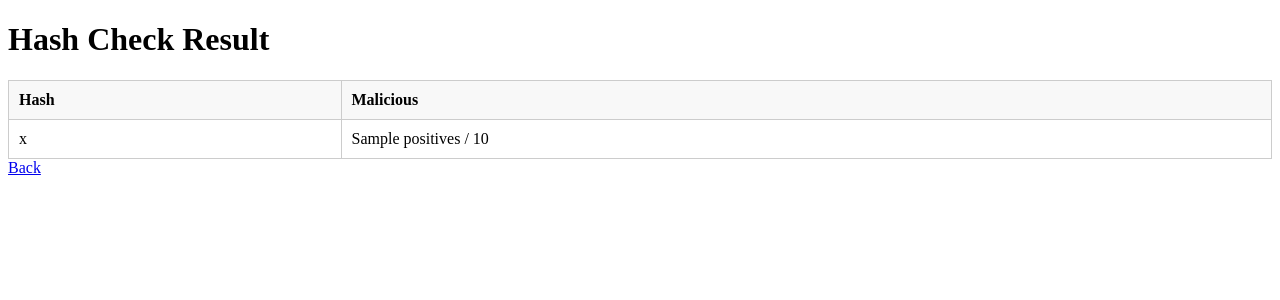
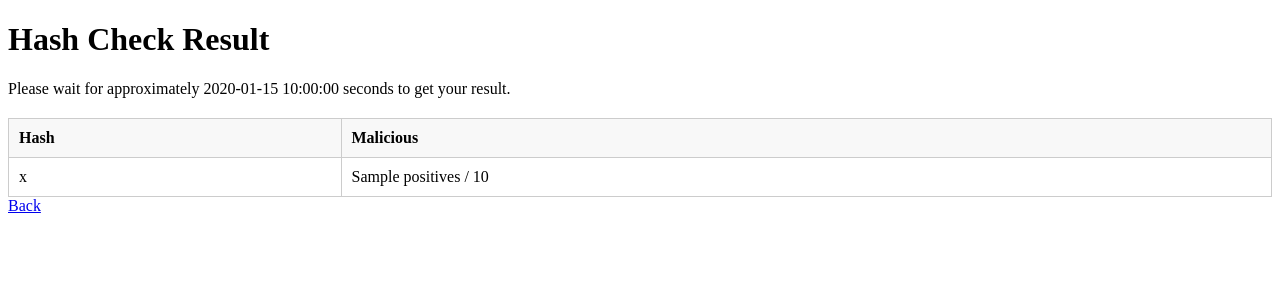
Before and after one commit to masluse/VirusTotal, a Flask app: template templates/result.html in a window 1280 px wide. Shown: the top 300 px of the page. Run offline with Flask 3, Linux system fonts and the light colour scheme; the template is opened without the code that fills it: most values are stand-ins (such as "Sample title", 1, 10 or a date in 2020).

Commit message:
Update result.html

```diff
--- a/templates/result.html
+++ b/templates/result.html
@@ -10,6 +10,7 @@
 </head>
 <body>
     <h1>Hash Check Result</h1>
+    <p>Please wait for approximately {{ wait_time }} seconds to get your result.</p>
     <table>
         <tr>
             <th>Hash</th>
```
